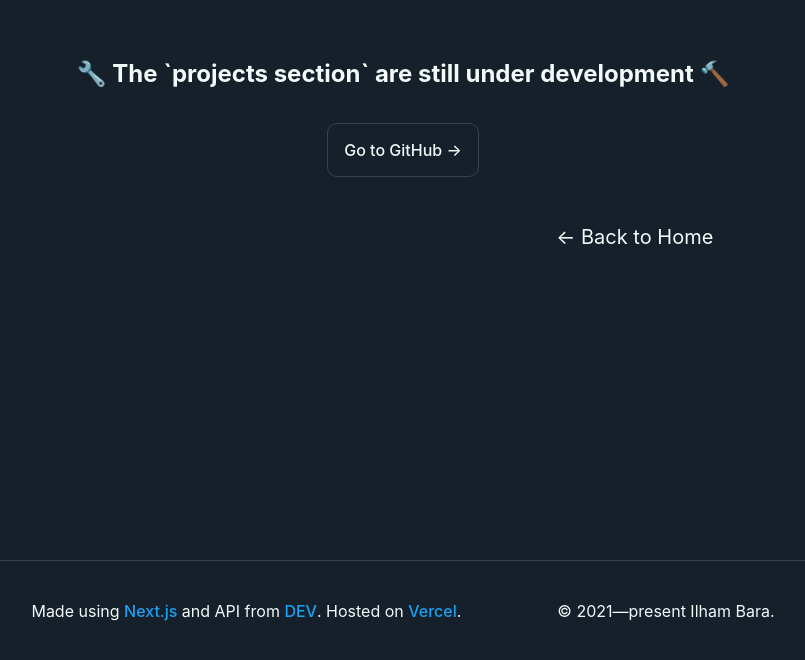
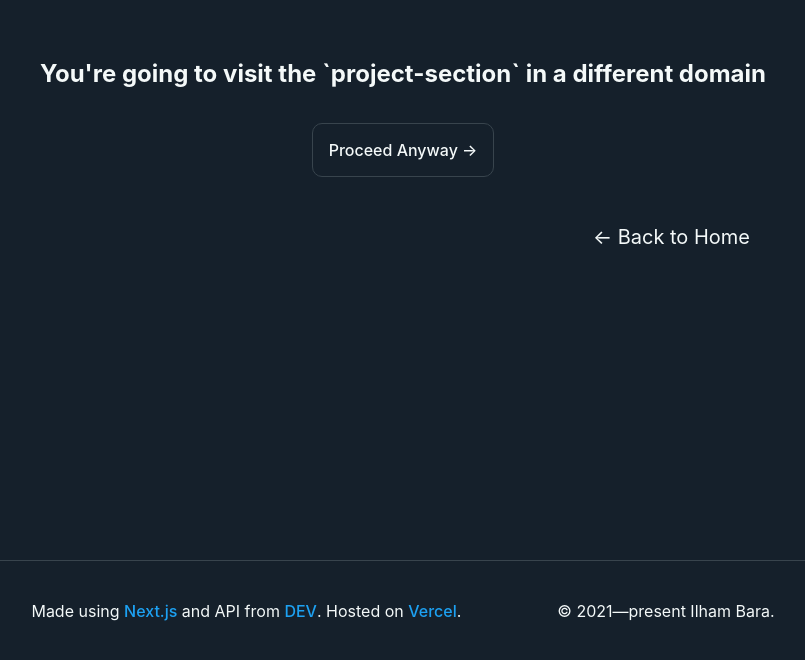
Before and after one commit to ilhambara/portfolio, a Next.js app: page /projects in a window 1280 px wide. Shown: the part 240-900 px from the top of the page, without its empty margins (237-1042 px from the left). Built offline with nearby package versions, Linux system fonts and the light colour scheme.

Commit message:
Add: proceed to project section

```diff
--- a/pages/projects.js
+++ b/pages/projects.js
@@ -11,10 +11,10 @@ const projects = () => {
       </Head>
 
       <main className={components.main}>
-        <h2 className={styles.title}>🔧 The `projects section` are still under development 🔨</h2>
-        <Link href="https://github.com/ilhambara?tab=repositories">
+        <h2 className={styles.title}>You're going to visit the `project-section` in a different domain</h2>
+        <Link href="https://project-bara.vercel.app/">
           <a>
-            <p className={styles.link}>Go to GitHub &rarr;</p>
+            <p className={styles.link}>Proceed Anyway &rarr;</p>
           </a>
         </Link>
         <div className={components.back__button}>
```
